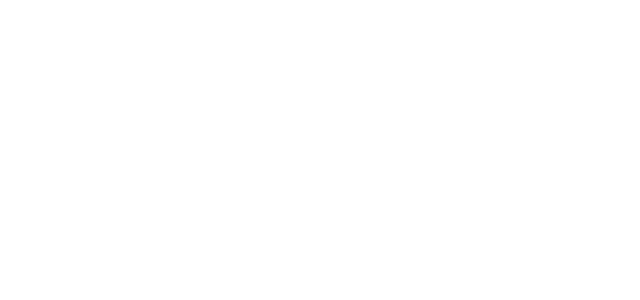
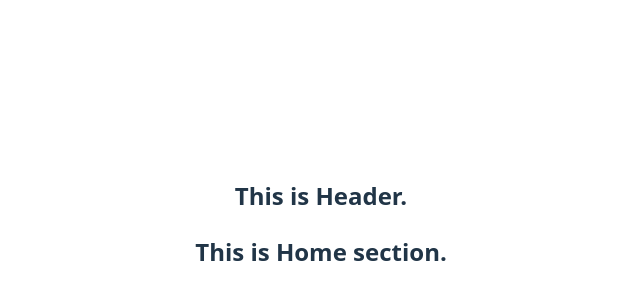
Before and after one commit to Sabus123/Module-45, a React (Vite) app: page / in a window 1280 px wide. Shown: the part 176-476 px from the top of the page, without its empty margins (319-959 px from the left). Built offline with nearby package versions, Linux system fonts and the light colour scheme.

Commit message:
This is secound commit

```diff
--- /dev/null
+++ b/src/Components/About/About.jsx
@@ -0,0 +1,11 @@
+import React from 'react';
+
+const About = () => {
+    return (
+        <div>
+            <h2>This is About section.</h2>
+        </div>
+    );
+};
+
+export default About;
--- /dev/null
+++ b/src/Components/Header/Header.jsx
@@ -0,0 +1,13 @@
+import React from 'react';
+import { Outlet } from 'react-router';
+
+const Header = () => {
+    return (
+        <div>
+            <h2>This is Header.</h2>
+            <Outlet></Outlet>
+        </div>
+    );
+};
+
+export default Header;
--- /dev/null
+++ b/src/Components/Home/Home.jsx
@@ -0,0 +1,11 @@
+import React from 'react';
+
+const Home = () => {
+    return (
+        <div>
+            <h2>This is Home section.</h2>
+        </div>
+    );
+};
+
+export default Home;
--- /dev/null
+++ b/src/Components/Laptops/Laptops.jsx
@@ -0,0 +1,11 @@
+import React from 'react';
+
+const Laptops = () => {
+    return (
+        <div>
+            <h1>HP laptops.</h1>
+        </div>
+    );
+};
+
+export default Laptops;
--- /dev/null
+++ b/src/Components/Mobiles/Mobiles.jsx
@@ -0,0 +1,11 @@
+import React from 'react';
+
+const Mobiles = () => {
+    return (
+        <div>
+            <h2>This is Mobiles.</h2>
+        </div>
+    );
+};
+
+export default Mobiles;
--- /dev/null
+++ b/src/Components/Root/Root.jsx
@@ -0,0 +1,12 @@
+import React from 'react';
+import Header from '../Header/Header';
+
+const Root = () => {
+    return (
+        <div>
+            <Header></Header>
+        </div>
+    );
+};
+
+export default Root;
--- a/src/main.jsx
+++ b/src/main.jsx
@@ -2,9 +2,43 @@
 import { createRoot } from 'react-dom/client'
 import './index.css'
 import App from './App.jsx'
+import {
+  createBrowserRouter,
+  RouterProvider,
+} from "react-router";
+import Home from './Components/Home/Home.jsx';
+import About from './Components/About/About.jsx';
+import Root from './Components/Root/Root.jsx';
+import Mobiles from './Components/Mobiles/Mobiles.jsx';
+import Laptops from './Components/Laptops/Laptops.jsx';
+
+const router = createBrowserRouter([
+  {
+    path: "/",
+    Component:Root,
+    children:[
+      {index:true, Component: Home},
+      {path: 'mobiles', Component: Mobiles},
+      {path: 'laptops', Component: Laptops}
+    ],
+  },
+  {
+    path: "About",
+    element: <div>About myself here....</div>
+  },
+  {
+    path: "Blogs",
+    element: <div>Name:Mohammad</div>
+  },
+  {
+    path:"app",
+    Component: App,
+  }
+]);
 
 createRoot(document.getElementById('root')).render(
   <StrictMode>
     {/* <App /> */}
+    <RouterProvider router={router}></RouterProvider>
   </StrictMode>,
 )
```
